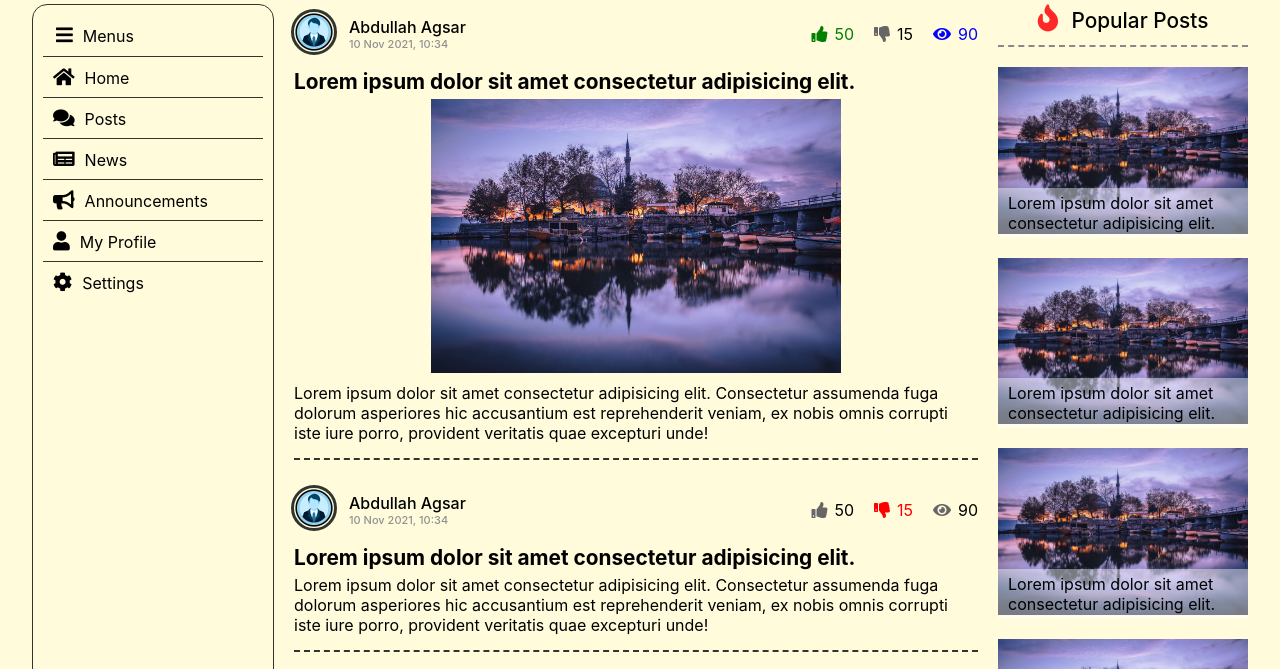
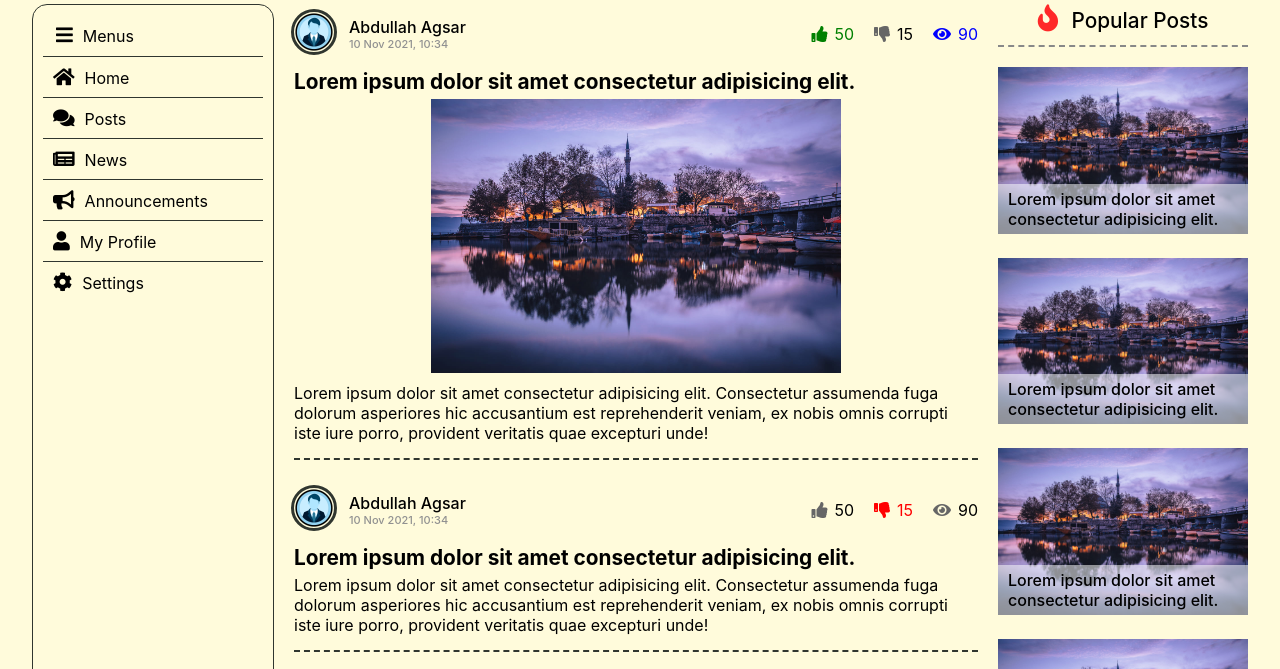
Before and after one commit to AbdullahAgsar/Vue.js-onepage-blog-page, a plain HTML site: page index.html in a window 1280 px wide. Shown: the part 92-761 px from the top of the page. Drawn offline with nearby package versions, Linux system fonts and the light colour scheme.

Commit message:
css arrangements

```diff
--- a/assets/css/style.scss
+++ b/assets/css/style.scss
@@ -420,11 +420,12 @@ main{
 
                     .post-info{
                         position: absolute;
-                        bottom: 0;
+                        bottom: 4px;
                         left: 0;
+                        font-weight: 500;
                         width: 100%;
                         padding: 5px 10px;
-                        background-color: rgba(255, 255, 255, 0.432);
+                        background-color: rgb(255 255 255 / 53%);
                     }
                 }
             }
```
Also changed, not shown: assets/css/style.css, 1 other file.
